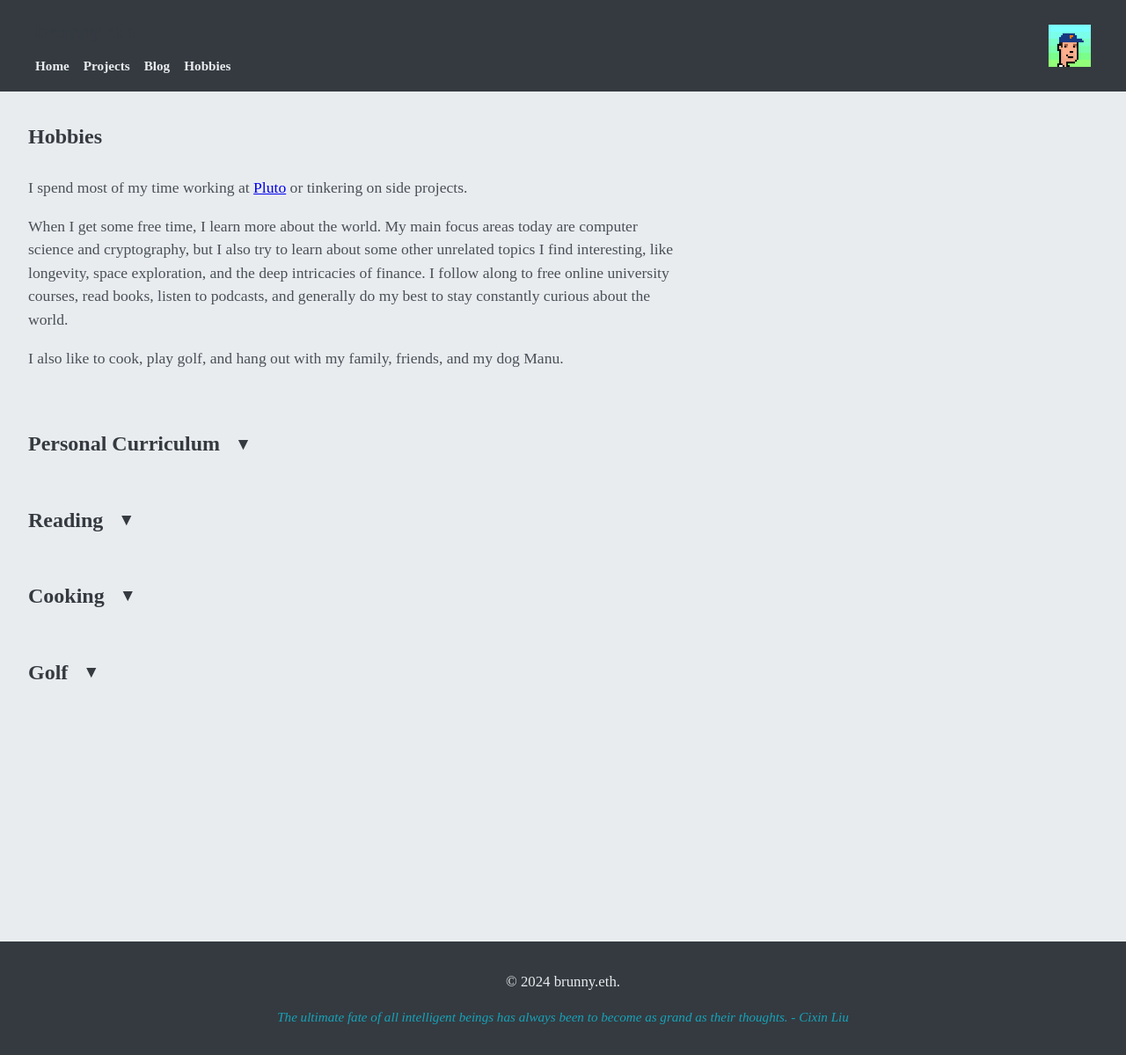
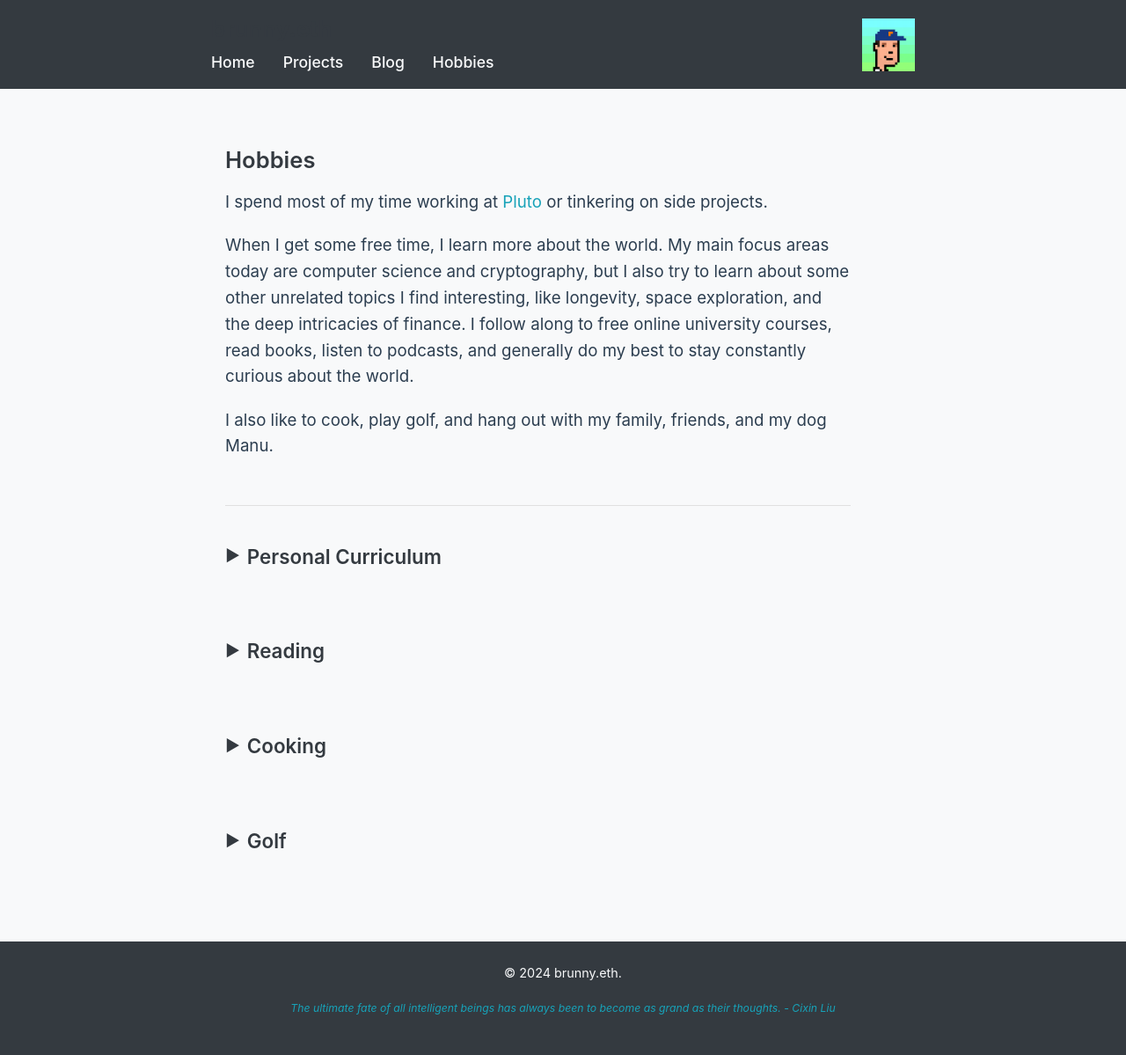
Before and after one commit to brunny-eth/personal-website-project, a Jekyll site: the page built from hobbies.html, in a window 1280 px wide. Shown: the whole page at 88% size. Built offline with Jekyll 4.4.1, drawn with Linux system fonts in a browser that asks for light colours; some web fonts are replaced.

Commit message:
styling changes, fixed blog issue

```diff
--- a/assets/main.scss
+++ b/assets/main.scss
@@ -2,14 +2,15 @@
 ---
 
 :root {
-    --bg-color: #E9ECEF;
-    --text-color: #495057;
+    --bg-color: #F8F9FA;
+    --text-color: #2C3E50;
     --accent-color: #17A2B8;
     --header-color: #343A40;
     --overrated-color: #FF6B6B;
+    --max-width-content: 800px;
 }
 
-// Reset and base styles
+// base
 html, body {
     height: 100%;
     margin: 0;
@@ -18,294 +19,322 @@ html, body {
 }
 
 body {
-    font-family: 'Hahmlet', serif;
+    font-family: -apple-system, BlinkMacSystemFont, 'Segoe UI', Roboto, 'Helvetica Neue', Arial, sans-serif;
     background-color: var(--bg-color);
     color: var(--text-color);
     line-height: 1.6;
+    font-size: 17px;
     display: flex;
-    overflow-y: scroll;
     flex-direction: column;
+    -webkit-font-smoothing: antialiased;
+    -moz-osx-font-smoothing: grayscale;
 }
 
-// Typography
-h1, h2 {
+// typography
+h1, h2, h3 {
     color: var(--header-color);
-    margin: 0 0 0.5rem 0;
-    font-size: 1.5rem;
+    line-height: 1.3;
+}
+
+h1 {
+    font-size: 2rem;
+    font-weight: 700;
+    margin: 0 0 1.5rem;
+}
+
+h2 {
+    font-size: 1.6rem;
+    font-weight: 600;
+    margin: 2rem 0 1rem;
+}
+
+h3 {
+    font-size: 1.3rem;
+    font-weight: 600;
+    margin: 1rem 0 0.5rem;
 }
 
 p {
-    margin-bottom: 1em;
-    line-height: 1.5;
+    margin: 0 0 1.2rem;
 }
 
-// Layout
+// layout
 header {
     background-color: var(--header-color);
     color: var(--bg-color);
     padding: 1rem;
     width: 100%;
     box-sizing: border-box;
-}
 
     .header-content {
         display: flex;
         justify-content: space-between;
         align-items: center;
-    max-width: 1200px;
+        max-width: var(--max-width-content);
         margin: 0 auto;
         padding: 0 1rem;
+
+        h1 {
+            font-size: 1.6rem;
+            margin: 0 0 0.5rem;
         }
-
-.title-nav {
-    display: flex;
-    flex-direction: column;
-    align-items: flex-start;
+    }
 }
 
 main {
-  flex: 1 0 auto;
-  display: flex;
-  flex-direction: column;
-  justify-content: flex-start;
-  padding: 2rem;
+    max-width: 800px;
+    margin: 0 auto;
+    padding: 2rem 1rem;
+    width: 100%;
     box-sizing: border-box;
-  max-width: 800px;
 }
 
-footer {
-    flex-shrink: 0;
-    text-align: center;
-    padding: 1rem;
-    background-color: var(--header-color);
-    color: var(--bg-color);
-    font-size: 1.05rem;
-
-    .quote {
-        font-style: italic;
-        font-size: 0.9em;
-        color: var(--accent-color);
-        margin-top: 10px;
-    }
+.featured-post {
+    margin: 2rem 0;
+    padding-bottom: 2rem;
+    border-bottom: 2px solid #e0e0e0;
 }
 
-@media (max-width: 480px) {
-    .header-content {
-        padding: 0.5rem;
+// blog posts
+.page-intro {
+    margin: 0 0 3rem;
+    padding-bottom: 2rem;
+    border-bottom: 1px solid #e0e0e0;
 }
 
-    nav ul li {
-        margin-right: 0.75rem;
-    }
+.post-list {
+    list-style: none;
+    padding: 0;
+    margin: 0;
 }
 
-// Navigation
+.post-list li {
+    padding-bottom: 2.5rem;
+    margin-bottom: 2.5rem;
+    border-bottom: 1px solid #e0e0e0;
+}
+
+.post-list li:last-child {
+    margin-bottom: 0;
+    border-bottom: none;
+}
+
+.post-list h3 {
+    margin: 0 0 0.5rem 0;
+}
+
+.post-meta {
+    color: #666;
+    margin: 0 0 1rem;
+    font-size: 0.9em;
+}
+
+
+// nav
 nav {
-    width: 100%;
-
     ul {
         list-style-type: none;
         padding: 0;
         margin: 0;
         display: flex;
-        justify-content: flex-start;
-
-        li {
-            margin-right: 1rem;
-        }
+        gap: 2rem;
     }
 
     a {
         color: var(--bg-color);
         text-decoration: none;
-        font-weight: 600;
-        text-transform: none;
-        font-size: 0.95rem;
+        font-weight: 500;
+        font-size: 1.1rem;
 
         &:hover, &.active {
             color: var(--accent-color);
-            text-decoration: underline;
         }
     }
 }
 
-// Components
-#brunny-eth-image {
-    width: 48px;
-    height: auto;
-    margin-left: 1rem;
-    object-fit: contain;
+// details element styling
+details {
+    margin: 2rem 0;
+
+    &[open] {
+        margin-bottom: 2.5rem;
     }
 
-.page-intro {
-    margin-bottom: 2rem;
-    font-size: 1.1em;
-    color: var(--text-color);
-}
-
-.featured-post {
-    background-color: rgba(23, 162, 184, 0.1);
-    border-left: 4px solid var(--accent-color);
-    padding: 1rem;
-    margin-bottom: 2rem;
-
-    h3 {
-        margin-top: 0;
-    }
-}
-
-.post-list {
-    list-style-type: none;
-    padding: 0;
-
-    li {
-        margin-bottom: 2rem;
-        border-bottom: 1px solid #e0e0e0;
-        padding-bottom: 1rem;
-
-        &:last-child {
-            border-bottom: none;
-        }
-    }
-
-    h3 {
-        margin-bottom: 0.5rem;
-    }
-}
-
-.post-meta {
-    font-style: italic;
-    color: var(--accent-color);
-    margin-bottom: 0.5rem;
-}
-
-.book-list {
-    margin-top: 1rem;
-
-    &.overrated {
-        .book-item {
-            border-left-color: var(--overrated-color);
-        }
-
-        h4 {
-            color: var(--overrated-color);
-        }
-    }
-}
-
-.book-item {
-    margin-bottom: 1.5rem;
-    border-left: 3px solid var(--accent-color);
-    padding-left: 1rem;
-
-    h4 {
-        margin-bottom: 0.5rem;
-        color: var(--accent-color);
-    }
-
-    p {
-        margin-bottom: 0.5rem;
-    }
-}
-
-details {
-    margin-bottom: 1rem;
-
-    &[open] {
-        padding-bottom: 1rem;
-    }
-}
-
-summary {
+    > summary {
+        list-style: none;
         cursor: pointer;
-    position: relative;
+        font-size: 1.4rem;
         font-weight: 600;
         color: var(--header-color);
-    font-size: 1.5rem;
-    margin: 1rem 0;
-    list-style: none;
-    display: inline-block;
-    padding-right: 1.5em;
+        padding: 0.5rem 0;
+        margin-bottom: 1.5rem;
+        display: flex;
+        align-items: center;
 
         &::-webkit-details-marker {
             display: none;
         }
 
-    &::after {
-        content: '▼';
-        position: absolute;
-        right: 0;
-        top: 50%;
-        transform: translateY(-50%) rotate(0);
-        transition: transform 0.2s ease;
+        &:before {
+            content: '►';
+            display: inline-block;
+            margin-right: 0.5rem;
+            transform: rotate(0);
+            transition: transform 0.2s;
             font-size: 0.8em;
         }
     }
 
-details[open] summary::after {
-    transform: translateY(-50%) rotate(180deg);
+    &[open] > summary:before {
+        transform: rotate(90deg);
+    }
+}
+
+.project-item {
+    margin-bottom: 2rem;
+    padding-bottom: 2rem;
+    border-bottom: 1px solid #e0e0e0;
+}
+
+.project-item:last-child {
+    margin-bottom: 0;
+    border-bottom: none;
+}
+
+.project-item h3 {
+    font-size: 1.3rem;
+    margin: 0 0 1rem;
+    color: var(--header-color);
+}
+
+.project-item p {
+    margin: 0.75rem 0;
+}
+
+.project-item p:last-child {
+    margin-bottom: 0;
 }
 
 .details-content {
-    padding-left: 0.5rem;
+    padding: 0.5rem 0;
 }
 
-details .book-list {
+.project-item p strong {
+    display: inline-block;
+    margin-right: 0.5rem;
+}
+
+.project-item p:last-of-type {
     margin-top: 1rem;
 }
 
-details .book-item:last-child {
-    margin-bottom: 0;
+// links
+a {
+    color: var(--accent-color);
+    text-decoration: none;
+    transition: color 0.2s ease;
+
+    &:hover {
+        color: darken(#17A2B8, 15%);
+        text-decoration: underline;
+    }
 }
 
-.project-list {
-    margin-top: 2rem;
+// page specific
+.page-intro {
+    margin: 0 0 2rem;
+    font-size: 1.1em;
+    max-width: 38em;
 }
 
-.project-item {
+.project-section, .hobby-section {
+    margin: 2rem 0;
+
+    h2 {
+        margin-top: 0;
+    }
+}
+
+// footer
+footer {
+    margin-top: auto;
+    padding: 1.5rem;
+    background-color: var(--header-color);
+    color: var(--bg-color);
+    text-align: center;
+    font-size: 0.9rem;
+
+    .quote {
+        font-style: italic;
+        color: var(--accent-color);
+        margin-top: 0.8rem;
+        font-size: 0.85em;
+    }
+}
+
+// book-styling
+.book-item {
+    padding: 1rem;
+    margin-bottom: 1.5rem;
+    border-left: 3px solid var(--accent-color);
+    background-color: rgba(23, 162, 184, 0.05);
+}
+
+.book-item:last-child {
     margin-bottom: 1rem;
-    padding-bottom: 1rem;
+}
+
+.book-item h4 {
+    margin: 0 0 0.75rem 0;
+    font-size: 1.1rem;
+    color: var(--header-color);
+}
+
+.book-item.not-recommended {
+    border-left-color: var(--overrated-color);
+    background-color: rgba(255, 107, 107, 0.05);
+}
+
+.book-meta {
+    margin: 0.75rem 0;
+    padding-bottom: 0.75rem;
     border-bottom: 1px solid #e0e0e0;
+    font-size: 0.95em;
+}
 
-    &:last-child {
+.book-meta:last-child {
     border-bottom: none;
 }
 
-    h3 {
-        margin-bottom: 0.5rem;
+.rating {
+    font-weight: 600;
+    margin: 0.75rem 0 0;
+    padding-bottom: 0;
+    border-bottom: none;
+    font-size: 0.95em;
 }
 
-    p {
-        margin-bottom: 0.5rem;
+// responsive
+@media (max-width: 768px) {
+    body {
+        font-size: 16px;
     }
 
+    main {
+        padding: 1.5rem 1rem;
+    }
+
+    nav {
         ul {
-        margin-left: 1rem;
-        margin-bottom: 0.5rem;
+            gap: 1.5rem;
+        }
+
+        a {
+            font-size: 1rem;
         }
     }
 
-
-// 404 page styles
-
-.not-found-actions {
-    margin-top: 2rem;
+    .header-content h1 {
+        font-size: 1.4rem;
     }
-
-  .not-found-actions ul {
-    list-style-type: none;
-    padding: 0;
 }
-
-  .not-found-actions li {
-    margin-bottom: 0.5rem;
-  }
-
-  .not-found-actions a {
-    color: #0066cc;
-    text-decoration: none;
-  }
-
-  .not-found-actions a:hover {
-    text-decoration: underline;
-  }
--- a/hobbies.html
+++ b/hobbies.html
@@ -31,64 +31,110 @@ permalink: /hobbies/
         <div class="book-list">
             <div class="book-item">
                 <h4>The Three-Body Problem Trilogy by Cixin Liu</h4>
-                <p><strong>Description:</strong> A sci-fi trilogy that explores the centuries-long consequences of humanity's first contact with an alien civilization.</p>
-                <p><strong>My thoughts:</strong> The best sci-fi books I've ever read. A unique perspective on humanity's place in the universe. Lots of game theory and technological optimism sprinkled throughout the 3 books... and plenty of dark, sobering pieces too.</p>
-                <p><strong>Rating:</strong> 10/10</p>
+                <div class="book-meta">
+                    <strong>Description:</strong> A sci-fi trilogy that explores the centuries-long consequences of humanity's first contact with an alien civilization.
+                </div>
+                <div class="book-meta">
+                    <strong>My thoughts:</strong> The best sci-fi books I've ever read. A unique perspective on humanity's place in the universe. Lots of game theory and technological optimism sprinkled throughout the 3 books... and plenty of dark, sobering pieces too.
+                </div>
+                <div class="rating">
+                    <strong>Rating:</strong> 10/10
+                </div>
             </div>
 
             <div class="book-item">
                 <h4>The Chip by J.R. Reid</h4>
-                <p><strong>Description:</strong> How two Americans invented the silicon microchip and launched the global information industry.</p>
-                <p><strong>My thoughts:</strong> For such a complicated technical topic, this book does a great job going through the history of how technologists went from 'electrons moving through a vacuum' to 'hundreds of billions of chips all around us'. Semi-technical but not dense at all.</p>
-                <p><strong>Rating:</strong> 9/10</p>
+                <div class="book-meta">
+                    <strong>Description:</strong> How two Americans invented the silicon microchip and launched the global information industry.
+                </div>
+                <div class="book-meta">
+                    <strong>My thoughts:</strong> For such a complicated technical topic, this book does a great job going through the history of how technologists went from 'electrons moving through a vacuum' to 'hundreds of billions of chips all around us'. Semi-technical but not dense at all.
+                </div>
+                <div class="rating">
+                    <strong>Rating:</strong> 9/10
+                </div>
             </div>
 
             <div class="book-item">
                 <h4>Everything Happens For a Reason (and Other Lies I Love) by Kate Bowler</h4>
-                <p><strong>Description:</strong> A young, newly-married mother gets diagnosed with Stage 4 cancer and grapples with her own mortality.</p>
-                <p><strong>My thoughts:</strong> Phenomenal, inspiring book. Thought it would be very self-help-y but it was just beautiful.</p>
-                <p><strong>Rating:</strong> 9/10</p>
+                <div class="book-meta">
+                    <strong>Description:</strong> A young, newly-married mother gets diagnosed with Stage 4 cancer and grapples with her own mortality.
+                </div>
+                <div class="book-meta">
+                    <strong>My thoughts:</strong> Phenomenal, inspiring book. Thought it would be very self-help-y but it was just beautiful.
+                </div>
+                <div class="rating">
+                    <strong>Rating:</strong> 9/10
+                </div>
             </div>
 
             <div class="book-item">
                 <h4>Crypto by Steven Levy</h4>
-                <p><strong>Description:</strong> The comprehensive history of cryptography and its impact on modern society. 'Crypto' tells the story of how a group of nerds and visionaries beat Big Brother to ensure our right to privacy on the Internet</p>
-                <p><strong>My thoughts:</strong> Interesting, thought provoking. An underrated story about the war on crypto(graphy).</p>
-                <p><strong>Rating:</strong> 9/10</p>
+                <div class="book-meta">
+                    <strong>Description:</strong> The comprehensive history of cryptography and its impact on modern society. 'Crypto' tells the story of how a group of nerds and visionaries beat Big Brother to ensure our right to privacy on the Internet
+                </div>
+                <div class="book-meta">
+                    <strong>My thoughts:</strong> Interesting, thought provoking. An underrated story about the war on crypto(graphy).
+                </div>
+                <div class="rating">
+                    <strong>Rating:</strong> 9/10
+                </div>
             </div>
 
             <div class="book-item">
                 <h4>The Black Cloud by Fred Hoyle</h4>
-                <p><strong>Description:</strong> A 1950s sci-fi novel about an 'alien' arrival to Earth, where the 'alien' is an enormous cloud of gas that seems likely to destroy Earth by blocking the Sun's radiation.</p>
-                <p><strong>My thoughts:</strong> Really fun book. High quality writing that doesn't lose any power in the 70+ years since it first came out.</p>
-                <p><strong>Rating:</strong> 9/10</p>
-            </div>
+                <div class="book-meta">
+                    <strong>Description:</strong> A 1950s sci-fi novel about an 'alien' arrival to Earth, where the 'alien' is an enormous cloud of gas that seems likely to destroy Earth by blocking the Sun's radiation.
+                </div>
+                <div class="book-meta">
+                    <strong>My thoughts:</strong> Really fun book. High quality writing that doesn't lose any power in the 70+ years since it first came out.
+                </div>
+                <div class="rating">
+                    <strong>Rating:</strong> 9/10
+                </div>
         </div>
 
         <p>And here are some books that often appear on "Must Read" lists, but that I don't actually recommend to others:</p>
 
-        <div class="book-list overrated">
-            <div class="book-item">
+        <div class="book-list">
+            <div class="book-item not-recommended">
                 <h4>Zen and the Art of Motorcycle Maintenace by Robert Pirsig</h4>
-                <p><strong>Description:</strong> A philosophical novel about a father-son motorcycle trip across America. </p>
-                <p><strong>My thoughts:</strong> I have many friends who strongly disagree with me on this one. Mostly, I just found it slow and boring. Reading it felt like driving down Nebraska cornfields for hours at a time - novel at first but the novelty wears off quickly.</p>
-                <p><strong>Rating:</strong> 4/10</p>
+                <div class="book-meta">
+                    <strong>Description:</strong> A philosophical novel about a father-son motorcycle trip across America.
+                </div>
+                <div class="book-meta">
+                    <strong>My thoughts:</strong> I have many friends who strongly disagree with me on this one. Mostly, I just found it slow and boring. Reading it felt like driving down Nebraska cornfields for hours at a time - novel at first but the novelty wears off quickly.
+                </div>
+                <div class="rating">
+                    <strong>Rating:</strong> 4/10
+                </div>
             </div>
 
-            <div class="book-item">
+            <div class="book-item not-recommended">
                 <h4>Surely you're joking, Mr. Feynman by Richard Feynman</h4>
-                <p><strong>Description:</strong> An edited collection of reminiscences by the Nobel Prize–winning physicist Richard Feynman. </p>
-                <p><strong>My thoughts:</strong> I really wanted to like this book. And it *does* have lots of little gems. But his writing style had too much rambling / meandering into random directions for my liking.</p>
-                <p><strong>Rating:</strong> 6/10</p>
+                <div class="book-meta">
+                    <strong>Description:</strong> An edited collection of reminiscences by the Nobel Prize–winning physicist Richard Feynman.
+                </div>
+                <div class="book-meta">
+                    <strong>My thoughts:</strong> I really wanted to like this book. And it *does* have lots of little gems. But his writing style had too much rambling / meandering into random directions for my liking.
+                </div>
+                <div class="rating">
+                    <strong>Rating:</strong> 6/10
+                </div>
             </div>
 
-            <div class="book-item">
+            <div class="book-item not-recommended">
                 <h4>Steve Jobs by Walter Isaacson</h4>
-                <p><strong>Description:</strong> The biography of Steve Jobs.</p>
-                <p><strong>My thoughts:</strong> Interesting, but far too long for my taste. Became redundant and repetitive. Almost turned me off from reading Walter Isaacson's Elon Musk biography, which I ended up finding much more interesting than this one. No disrespect intended to Steve Jobs, but far from my favorite book.</p>
-                <p><strong>Rating:</strong> 5/10</p>
+                <div class="book-meta">
+                    <strong>Description:</strong> The biography of Steve Jobs.
+                </div>
+                <div class="book-meta">
+                    <strong>My thoughts:</strong> Interesting, but far too long for my taste. Became redundant and repetitive. Almost turned me off from reading Walter Isaacson's Elon Musk biography, which I ended up finding much more interesting than this one. No disrespect intended to Steve Jobs, but far from my favorite book.
+                </div>
+                <div class="rating">
+                    <strong>Rating:</strong> 5/10
+                </div>
             </div>
-        </div>
 
         <p>A mostly-full list of every book I've read in the last few years is <a href="https://faint-smile-2e4.notion.site/Books-2017d1aa577c403ca79ba0914342fa90?pvs=4">here</a>.</p>
     </div>
```
Also changed, not shown: other parts of hobbies.html (+1 -2 lines), blog.md (+0 -11 lines), images/infantmortalitystats.png (added), images/lifeexpectancystats.png (added). Lines whose indentation alone changed are shown as unchanged.
